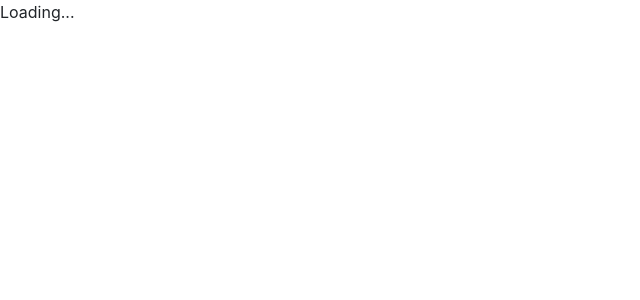
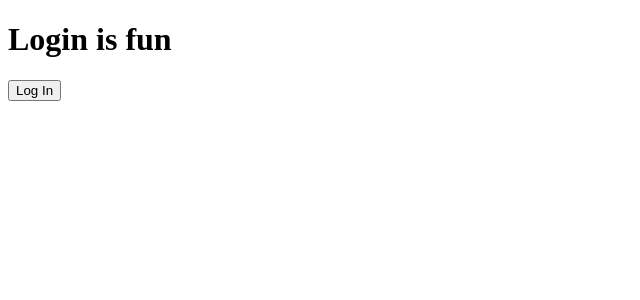
Before and after one commit to ShanJiang1911/can-of-books-frontend-template, a React (Create React App) app: page / in a window 1280 px wide. Shown: the top 300 px of the page, without its empty margins (0-640 px from the left). Built offline with nearby package versions, Linux system fonts and the light colour scheme.

Commit message:
paired coding done, pushing for deploy

```diff
--- a/package.json
+++ b/package.json
@@ -3,12 +3,12 @@
   "version": "0.1.0",
   "private": true,
   "dependencies": {
-    "@auth0/auth0-react": "1.3.0",
+    "@auth0/auth0-react": "^1.3.0",
     "@testing-library/jest-dom": "5.11.9",
     "@testing-library/react": "11.2.5",
     "@testing-library/user-event": "12.8.0",
     "bootstrap": "4.6.0",
-    "react": "^17.0.1",
+    "react": "^17.0.2",
     "react-bootstrap": "1.5.1",
     "react-cookie": "4.0.3",
     "react-cookies": "0.1.1",
--- a/src/App.js
+++ b/src/App.js
@@ -1,34 +1,37 @@
+// import './App.css'
 import React from 'react';
-import Header from './Header';
-import IsLoadingAndError from './IsLoadingAndError';
-import Footer from './Footer';
-import {
-  BrowserRouter as Router,
-  Switch,
-  Route
-} from "react-router-dom";
+import LoginButton from './LoginButton';
+import LogoutButton from './LogoutButton';
+import { withAuth0 } from '@auth0/auth0-react';
+
 
 class App extends React.Component {
 
   render() {
-    console.log('app', this.props);
-    return(
-      <>
-        <Router>
-          <IsLoadingAndError>
-            <Header />
-            <Switch>
-              <Route exact path="/">
-                {/* TODO: if the user is logged in, render the `BestBooks` component, if they are not, render the `Login` component */}
-              </Route>
-              {/* TODO: add a route with a path of '/profile' that renders a `Profile` component */}
-            </Switch>
-            <Footer />
-          </IsLoadingAndError>
-        </Router>
-      </>
-    );
+// displays if information about user is returned from auth0
+    console.log(this.props.auth0);
+
+// declaring vars from the object data recieved from auth0
+    const { user, isAuthenticated, isLoading } = this.props.auth0;
+
+// sets conidition if data from auth0 is loading, display 'Loading'
+    if (isLoading) {
+      return <h2>Loading</h2>
+    } else {
+// when done loading display page and log in, with condition set if logged in do not show log out button
+      return (
+        <React.Fragment>
+          <h1>Login is fun</h1>
+          {
+            isAuthenticated ?
+            <LogoutButton />:
+              <LoginButton />
+          }
+          {user ? <h3>{user.name} is signed in</h3> : ''}
+        </React.Fragment>
+      );
+    }
   }
 }
 
-export default App;
+export default withAuth0(App);
--- /dev/null
+++ b/src/LoginButton.js
@@ -0,0 +1,12 @@
+// this code came from then Auto0 documentation, https://auth0.com/docs/quickstart/spa/react?download=true#install-the-auth0-react-sdk
+
+import React from "react";
+import { useAuth0 } from "@auth0/auth0-react";
+
+const LoginButton = () => {
+  const { loginWithRedirect } = useAuth0();
+
+  return <button onClick={() => loginWithRedirect()}>Log In</button>;
+};
+
+export default LoginButton;
--- /dev/null
+++ b/src/LogoutButton.js
@@ -0,0 +1,14 @@
+import React from "react";
+import { useAuth0 } from "@auth0/auth0-react";
+
+const LogoutButton = () => {
+  const { logout } = useAuth0();
+
+  return (
+    <button onClick={() => logout({ returnTo: window.location.origin })}>
+      Log Out
+    </button>
+  );
+};
+
+export default LogoutButton;
--- a/src/index.js
+++ b/src/index.js
@@ -1,11 +1,16 @@
 import React from 'react';
 import ReactDOM from 'react-dom';
 import App from './App';
+import { Auth0Provider } from "@auth0/auth0-react";
 
 // TODO: wrap everything in Auth0
 ReactDOM.render(
-  <React.StrictMode>
+  <Auth0Provider
+    domain="dev-8t9i1g9e.us.auth0.com"
+    clientId="ovY8DrzDXdVg472PSOVhBp4jd2hfF2eJ"
+    redirectUri={window.location.origin}
+  >
     <App />
-  </React.StrictMode>,
-  document.getElementById('root')
+  </Auth0Provider>,
+  document.getElementById("root")
 );
```
Also changed, not shown: 2 other files (tests, documents, lock files or other folders).
